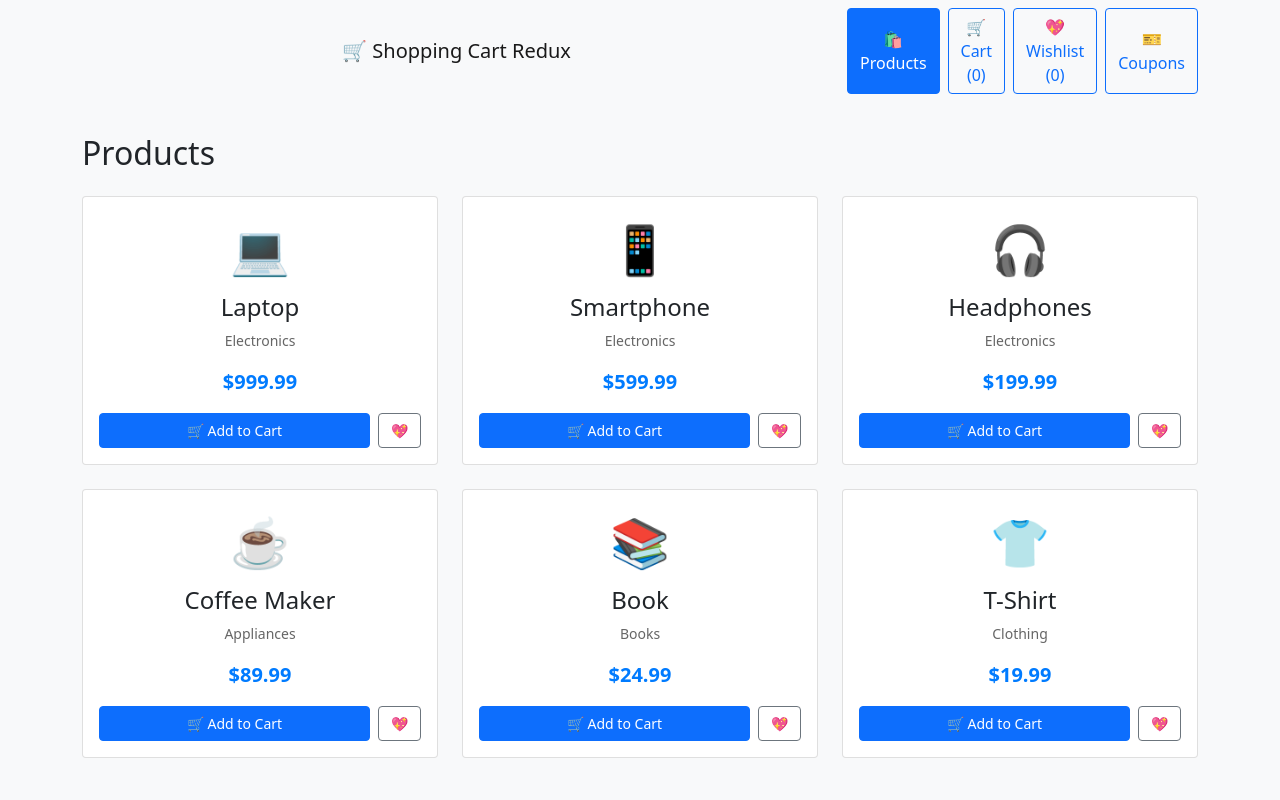
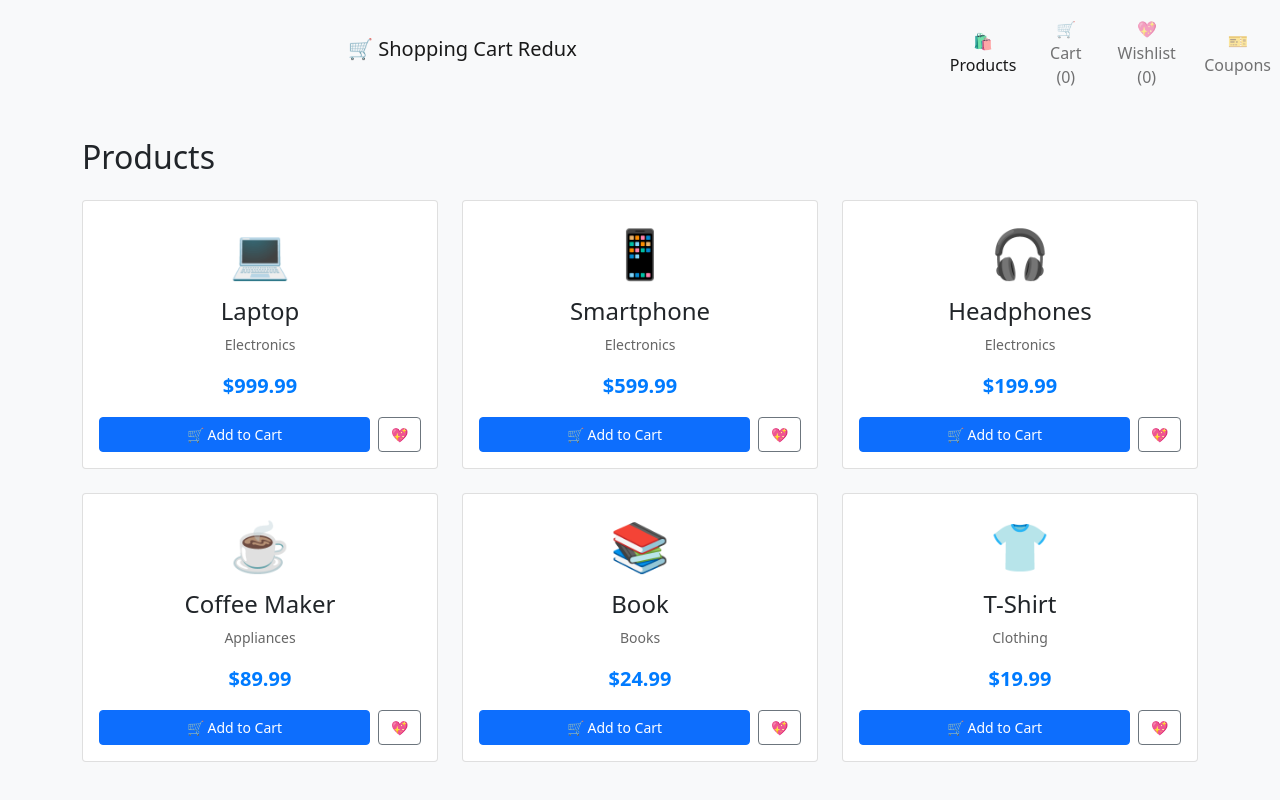
Before and after one commit to acciojob/shopping-cart-redux-shahids444, a React app: page / in a window 1280 px wide. Built offline with nearby package versions, Linux system fonts and the light colour scheme.

Commit message:
Update App.js

```diff
--- a/src/components/App.js
+++ b/src/components/App.js
@@ -461,39 +461,39 @@ const CouponSection = () => {
 };
 
 // Navigation Component
+// Navigation Component - Fixed to match test expectations
 const Navigation = ({ activeTab, setActiveTab, cart, wishlist }) => {
   return (
     <nav className="navbar navbar-expand-lg navbar-light bg-light">
-      <div className="container">
-        <div className="text-center w-100">
-          <h1 className="navbar-brand mb-0">🛒 Shopping Cart Redux</h1>
+      {/* Remove container-fluid to make text-center a direct child of navbar-expand-lg */}
+      <div className="text-center" style={{ width: '100%' }}>
+        <h1 className="navbar-brand">🛒 Shopping Cart Redux</h1>
       </div>
-        <div className="d-flex">
+      <div className="navbar-nav" style={{ flexDirection: 'row' }}>
         <button
           onClick={() => setActiveTab('products')}
-            className={`btn ${activeTab === 'products' ? 'btn-primary' : 'btn-outline-primary'} me-2`}
+          className={`nav-link btn ${activeTab === 'products' ? 'active' : ''} me-2`}
         >
           🛍️ Products
         </button>
         <button
           onClick={() => setActiveTab('cart')}
-            className={`btn ${activeTab === 'cart' ? 'btn-primary' : 'btn-outline-primary'} me-2`}
+          className={`nav-link btn ${activeTab === 'cart' ? 'active' : ''} me-2`}
         >
           🛒 Cart ({cart.length})
         </button>
         <button
           onClick={() => setActiveTab('wishlist')}
-            className={`btn ${activeTab === 'wishlist' ? 'btn-primary' : 'btn-outline-primary'} me-2`}
+          className={`nav-link btn ${activeTab === 'wishlist' ? 'active' : ''} me-2`}
         >
           💖 Wishlist ({wishlist.length})
         </button>
         <button
           onClick={() => setActiveTab('coupons')}
-            className={`btn ${activeTab === 'coupons' ? 'btn-primary' : 'btn-outline-primary'}`}
+          className={`nav-link btn ${activeTab === 'coupons' ? 'active' : ''}`}
         >
           🎫 Coupons
         </button>
-        </div>
       </div>
     </nav>
   );
```
Lines whose indentation alone changed are shown as unchanged.
